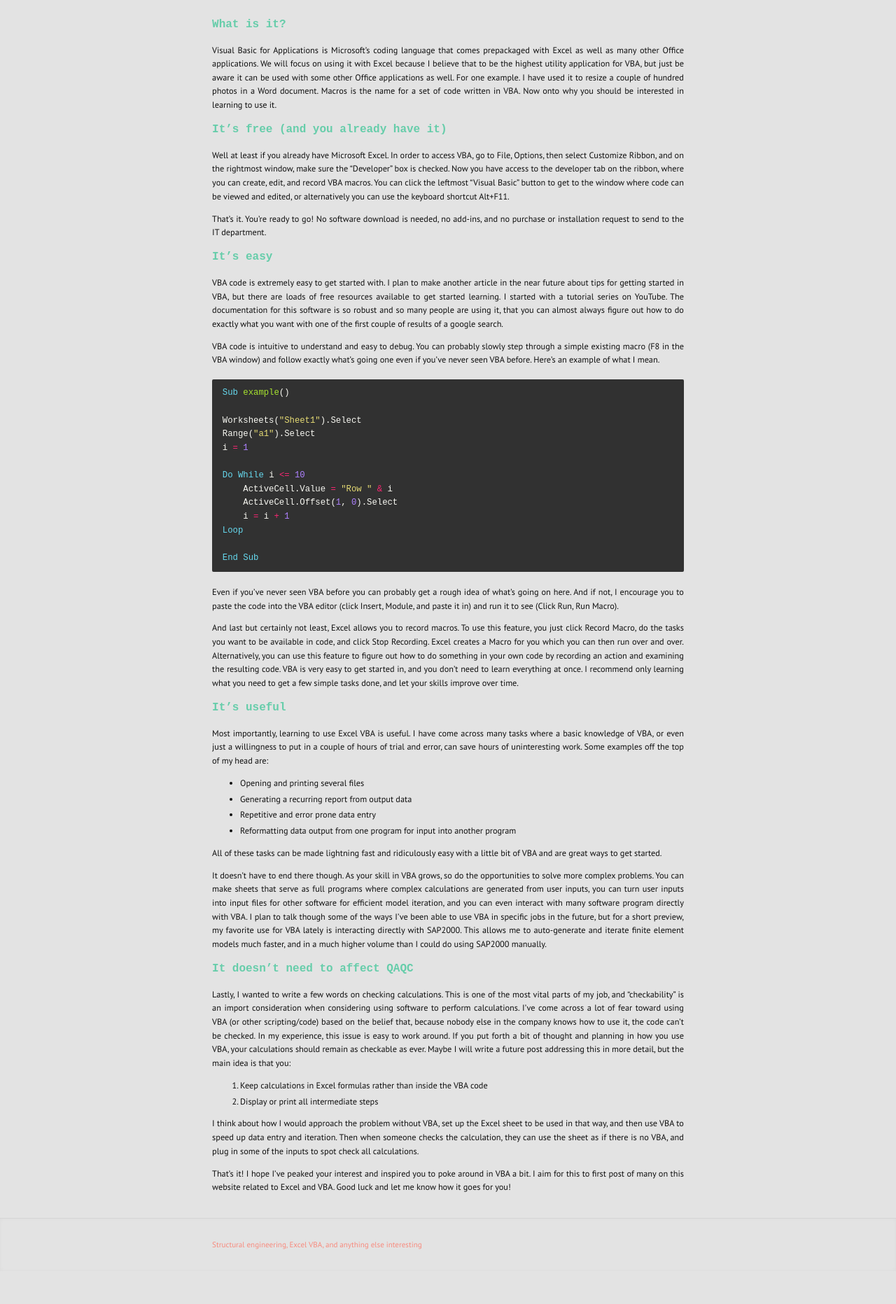
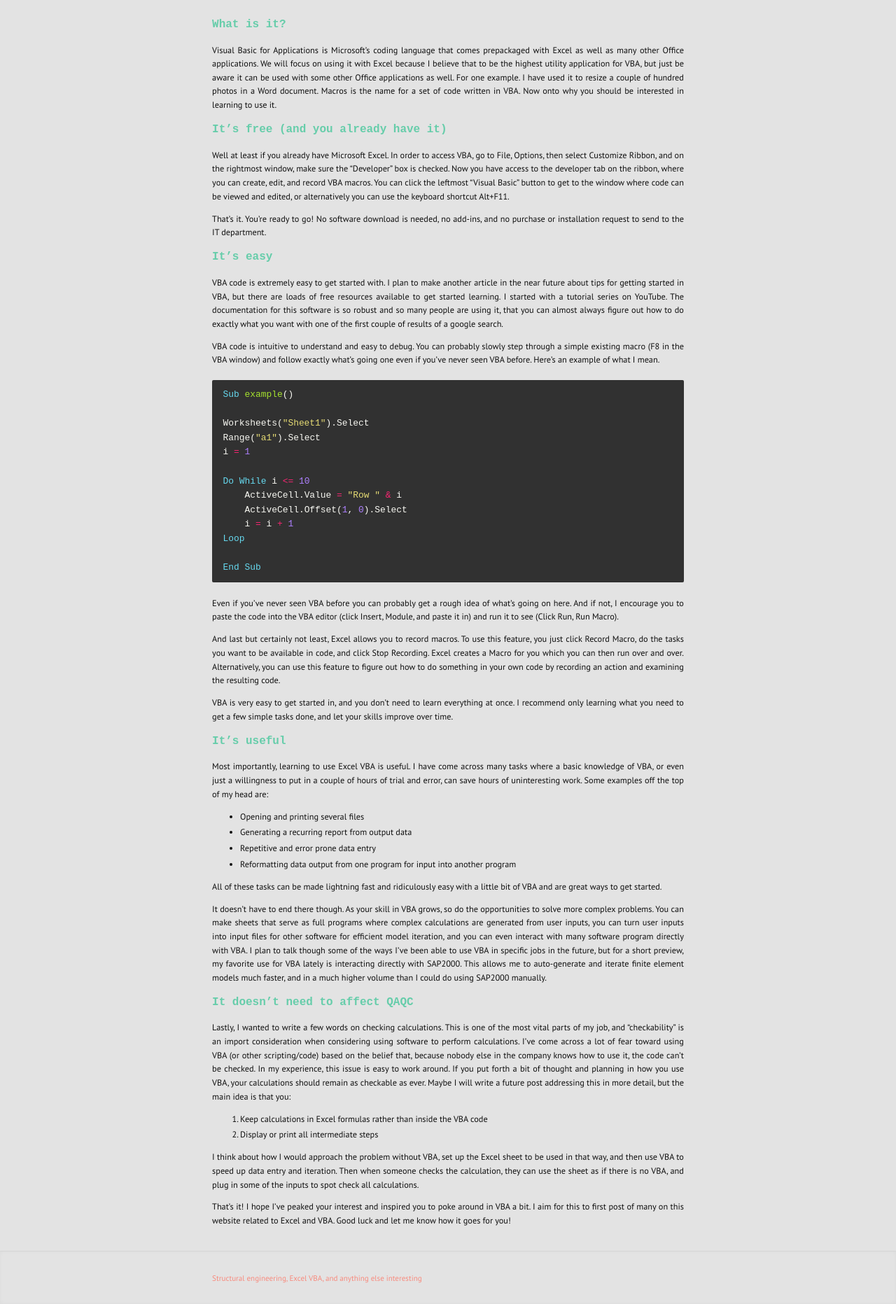
Before and after one commit to labeattie/lucasbeattiedotcom, a Jekyll site: the page built from _posts/2022-01-03-why-civil-engineers-vba.md, in a window 1280 px wide. Shown: the part 719-2582 px from the top of the page at 70% size. Built offline with Jekyll 4.4.1, drawn with Linux system fonts in a browser that asks for light colours; before the commit the page ends 2535 px from its top, so only the background shows below that.

Commit message:
test margins

```diff
--- a/_posts/2022-01-03-why-civil-engineers-vba.md
+++ b/_posts/2022-01-03-why-civil-engineers-vba.md
@@ -42,6 +42,7 @@
 Even if you've never seen VBA before you can probably get a rough idea of what's going on here. And if not, I encourage you to paste the code into the VBA editor (click Insert, Module, and paste it in) and run it to see (Click Run, Run Macro).
 
 And last but certainly not least, Excel allows you to record macros. To use this feature, you just click Record Macro, do the tasks you want to be available in code, and click Stop Recording. Excel creates a Macro for you which you can then run over and over. Alternatively, you can use this feature to figure out how to do something in your own code by recording an action and examining the resulting code.
+
 VBA is very easy to get started in, and you don't need to learn everything at once. I recommend only learning what you need to get a few simple tasks done, and let your skills improve over time.
 
 ## It's useful
--- a/_sass/basic.sass
+++ b/_sass/basic.sass
@@ -87,13 +87,13 @@
 pre
   background: reduce(12)
   border-radius: 2px
-  font-size: 1.0em
+  font-size: 1.05em
   margin: 1.5em 0
   padding: .8em 1.2em
   overflow-x: auto
 
 \:not(pre) > code
-  font-size: 1.0em
+  font-size: 1.05em
   background: reduce(15)
   opacity: .7
   border-radius: 2px
```
